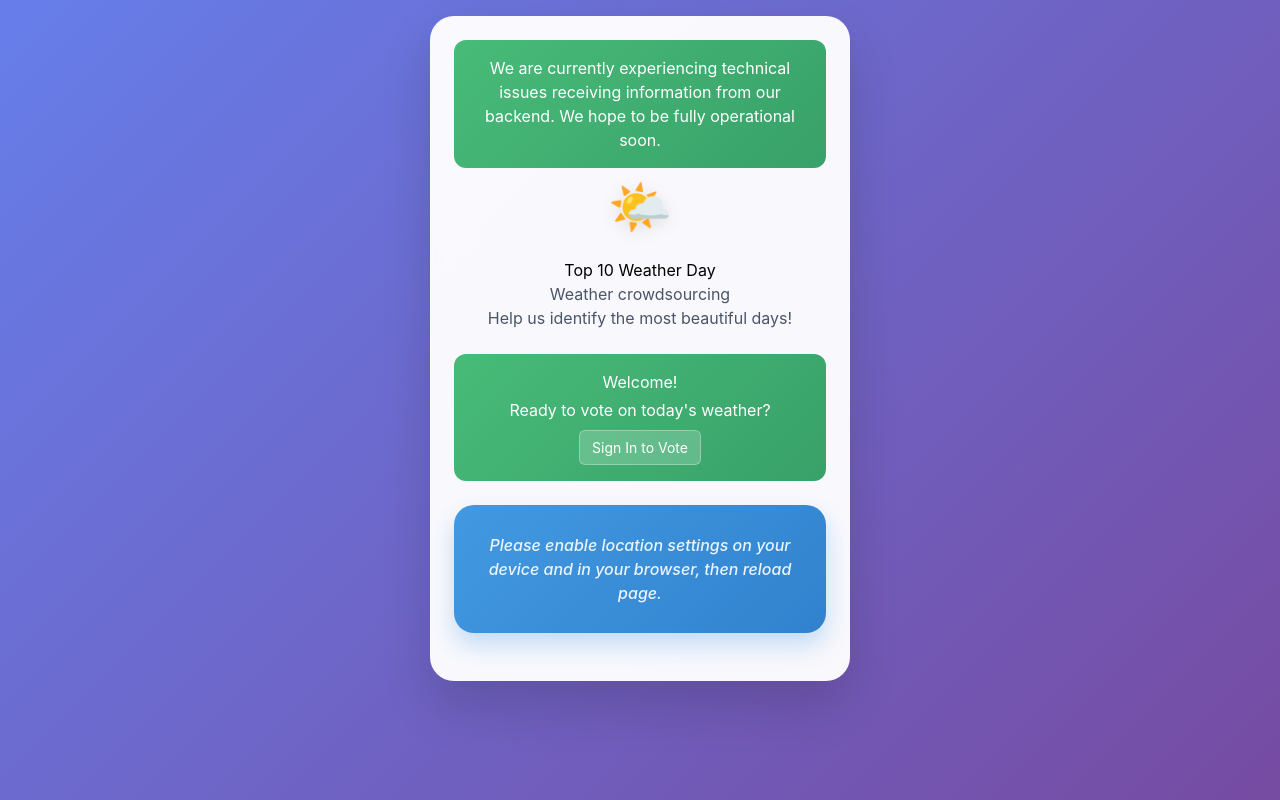
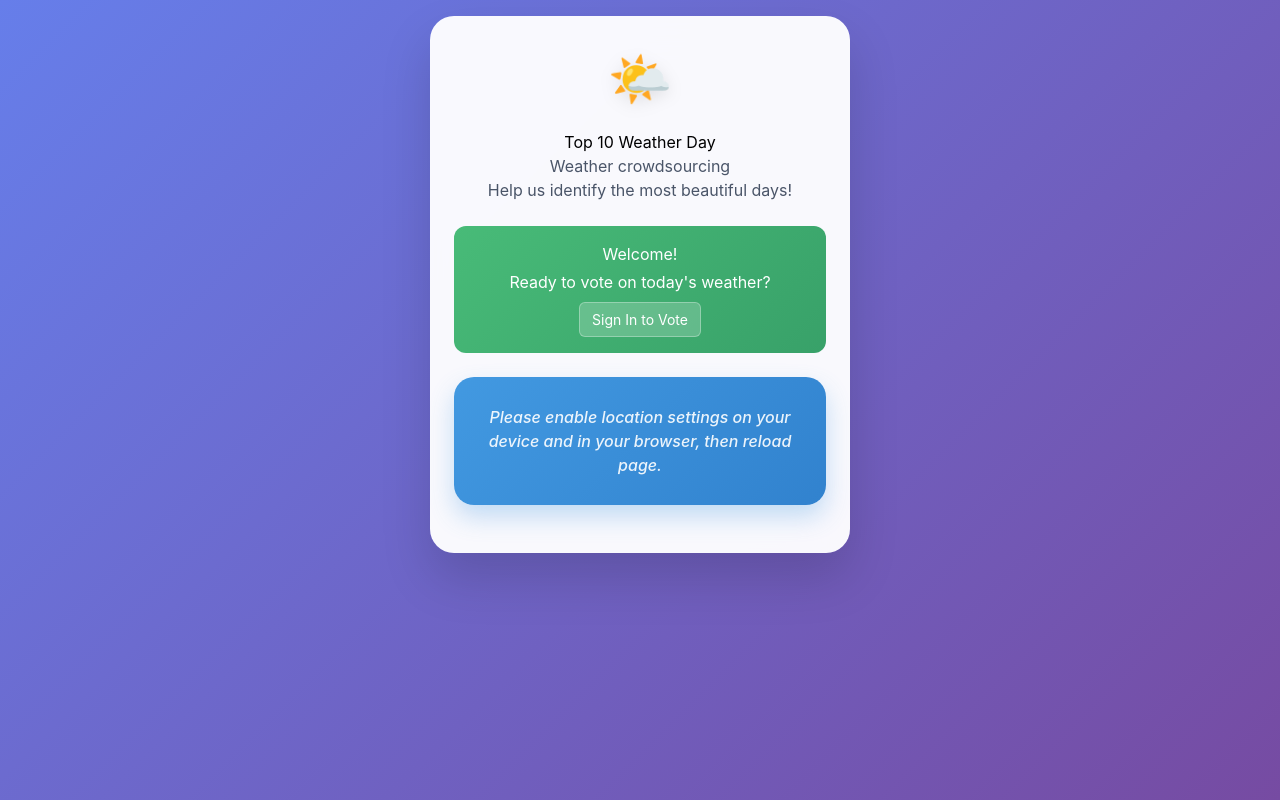
Before and after one commit to skiboyscott/top10, a React (Create React App) app in the folder web-app/: page / in a window 1280 px wide. Built offline with nearby package versions, Linux system fonts and the light colour scheme; no server answers.

Commit message:
error update

```diff
--- a/web-app/src/App.js
+++ b/web-app/src/App.js
@@ -22,13 +22,13 @@ const WebsiteIssues = () => {
 
     return (
         <div style={style.container}>
-            <p style={style.text}>We are currently experiencing technical issues receiving information from our backend. We hope to be fully operational soon.</p>
+            <p style={style.text}>We are currently experiencing technical issues receiving information from our backend. We hope to be fully operational soon. We thank you for your patience.</p>
         </div>
     );
 }
 
 function App() {
-  const webIssues = true
+  const webIssues = false
 
   const style = {
         maxWidth: "420px",
```
